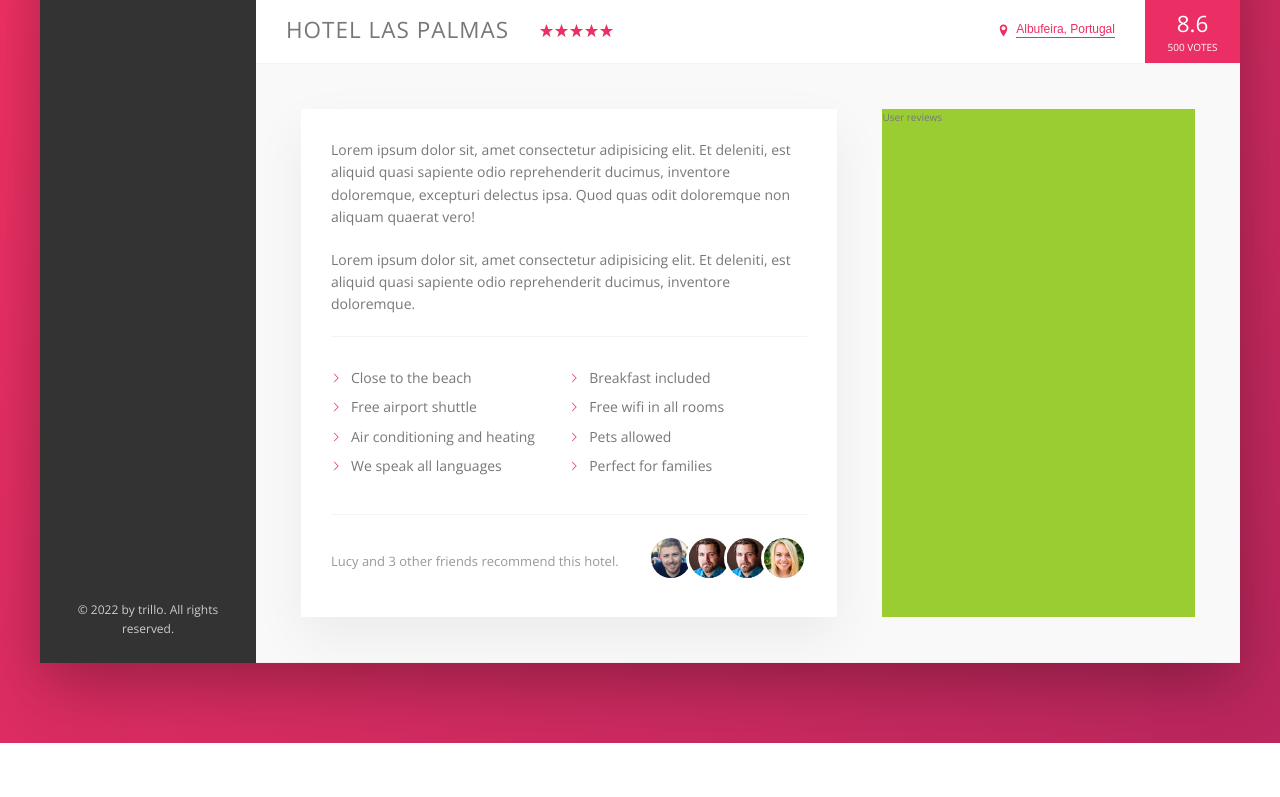
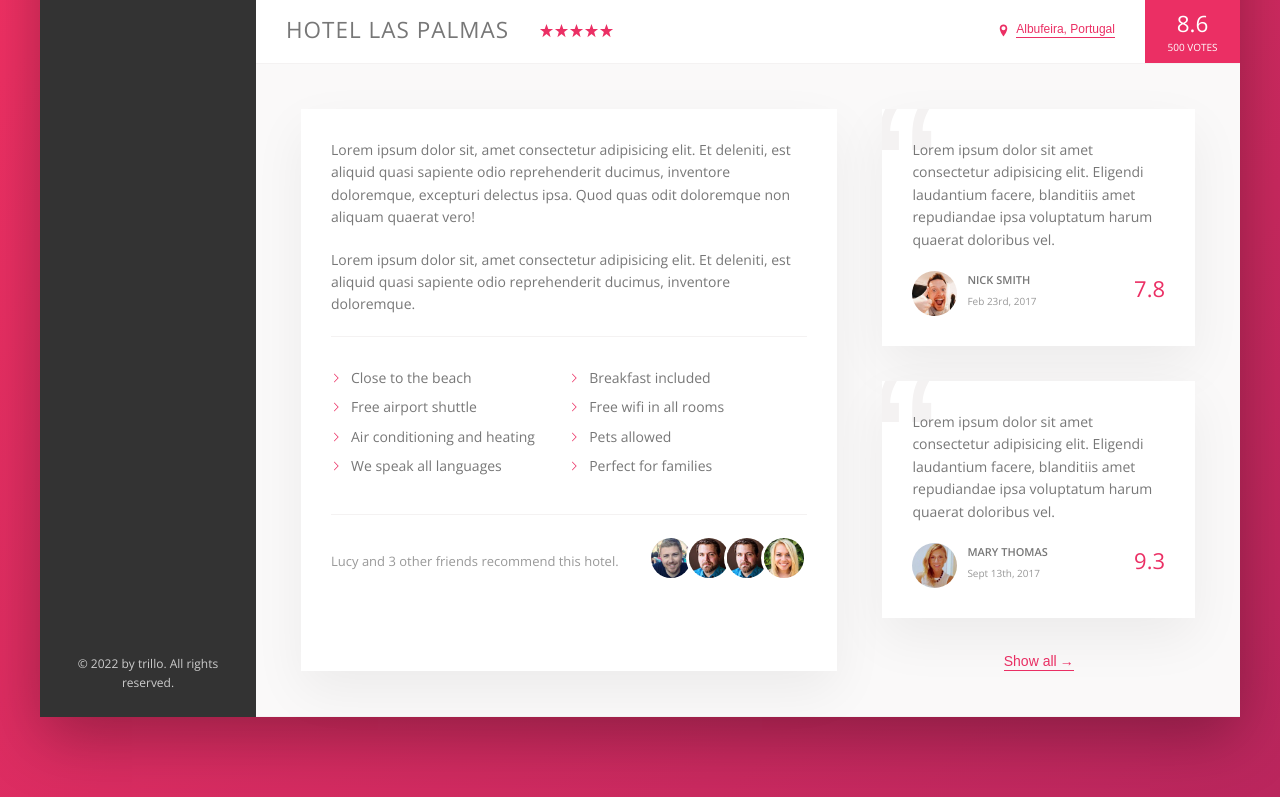
Before and after one commit to DucLS/trillo-project, a website: page index.html in a window 1280 px wide. Shown: the part 538-1335 px from the top of the page. Before the commit the page ends 1281 px from the top, so only its background shows below. Drawn offline with nearby package versions, Linux system fonts and the light colour scheme.

Commit message:
Build review section

```diff
--- a/index.html
+++ b/index.html
@@ -199,7 +199,49 @@
               </div>
             </div>
 
-            <div class="user-reviews">User reviews</div>
+            <div class="user-reviews">
+              <figure class="review">
+                <blockquote class="review__text">
+                  Lorem ipsum dolor sit amet consectetur adipisicing elit.
+                  Eligendi laudantium facere, blanditiis amet repudiandae ipsa
+                  voluptatum harum quaerat doloribus vel.
+                </blockquote>
+                <figcaption class="review__user">
+                  <img
+                    src="img/user-1.jpg"
+                    alt="User 1"
+                    class="review__photo"
+                  />
+                  <div class="review__user-box">
+                    <p class="review__user-name">Nick Smith</p>
+                    <p class="review__user-date">Feb 23rd, 2017</p>
+                  </div>
+                  <div class="review__rating">7.8</div>
+                </figcaption>
+              </figure>
+
+              <figure class="review">
+                <blockquote class="review__text">
+                  Lorem ipsum dolor sit amet consectetur adipisicing elit.
+                  Eligendi laudantium facere, blanditiis amet repudiandae ipsa
+                  voluptatum harum quaerat doloribus vel.
+                </blockquote>
+                <figcaption class="review__user">
+                  <img
+                    src="img/user-2.jpg"
+                    alt="User 2"
+                    class="review__photo"
+                  />
+                  <div class="review__user-box">
+                    <p class="review__user-name">Mary Thomas</p>
+                    <p class="review__user-date">Sept 13th, 2017</p>
+                  </div>
+                  <div class="review__rating">9.3</div>
+                </figcaption>
+              </figure>
+
+              <button class="btn-inline">Show all<span>&rarr;</span></button>
+            </div>
           </div>
         </main>
       </div>
--- a/sass/_components.scss
+++ b/sass/_components.scss
@@ -254,8 +254,20 @@
   cursor: pointer;
   transition: all 0.2s;
 
+  display: flex;
+  align-items: center;
+
+  & span {
+    margin-left: 3px;
+    transition: margin-left 0.2s;
+  }
+
   &:hover {
     color: var(--color-grey-dark-1);
+
+    span {
+      margin-left: 8px;
+    }
   }
 
   &:focus {
@@ -341,3 +353,64 @@
     }
   }
 }
+
+.review {
+  background-color: #fff;
+  box-shadow: var(--shadow-light);
+  padding: 3rem;
+  margin-bottom: 3.5rem;
+  font-size: inherit;
+  position: relative;
+  overflow: hidden;
+
+  &__text {
+    margin-bottom: 2rem;
+    z-index: 10;
+    position: relative;
+  }
+
+  &__user {
+    display: flex;
+  }
+
+  &__photo {
+    height: 4.5rem;
+    width: 4.5rem;
+    border-radius: 50%;
+    margin-right: 1rem;
+  }
+
+  &__user-box {
+    margin-right: auto;
+  }
+
+  &__user-name {
+    font-size: 1.1rem;
+    font-weight: 600;
+    text-transform: uppercase;
+    margin-bottom: 0.4rem;
+  }
+
+  &__user-date {
+    font-size: 1rem;
+    color: var(--color-grey-dark-3);
+  }
+
+  &__rating {
+    color: var(--color-primary);
+    font-size: 2.2rem;
+    font-weight: 300;
+  }
+
+  &::before {
+    content: "\201C";
+    position: absolute;
+    top: -3.5rem;
+    left: -1rem;
+    line-height: 1;
+    font-size: 20rem;
+    color: var(--color-grey-light-2);
+    font-family: sans-serif;
+    z-index: 1;
+  }
+}
--- a/sass/_layout.scss
+++ b/sass/_layout.scss
@@ -38,6 +38,7 @@
 }
 
 .detail {
+  font-size: 1.4rem;
   display: flex;
   padding: 4.5rem;
   background-color: var(--color-grey-light-1);
@@ -45,7 +46,6 @@
 }
 
 .description {
-  font-size: 1.4rem;
   background-color: #fff;
   box-shadow: var(--shadow-light);
   padding: 3rem;
@@ -54,6 +54,9 @@
 }
 
 .user-reviews {
-  background-color: yellowgreen;
   flex: 1;
+
+  display: flex;
+  flex-direction: column;
+  align-items: center;
 }
```
Also changed, not shown: css/style.css.
